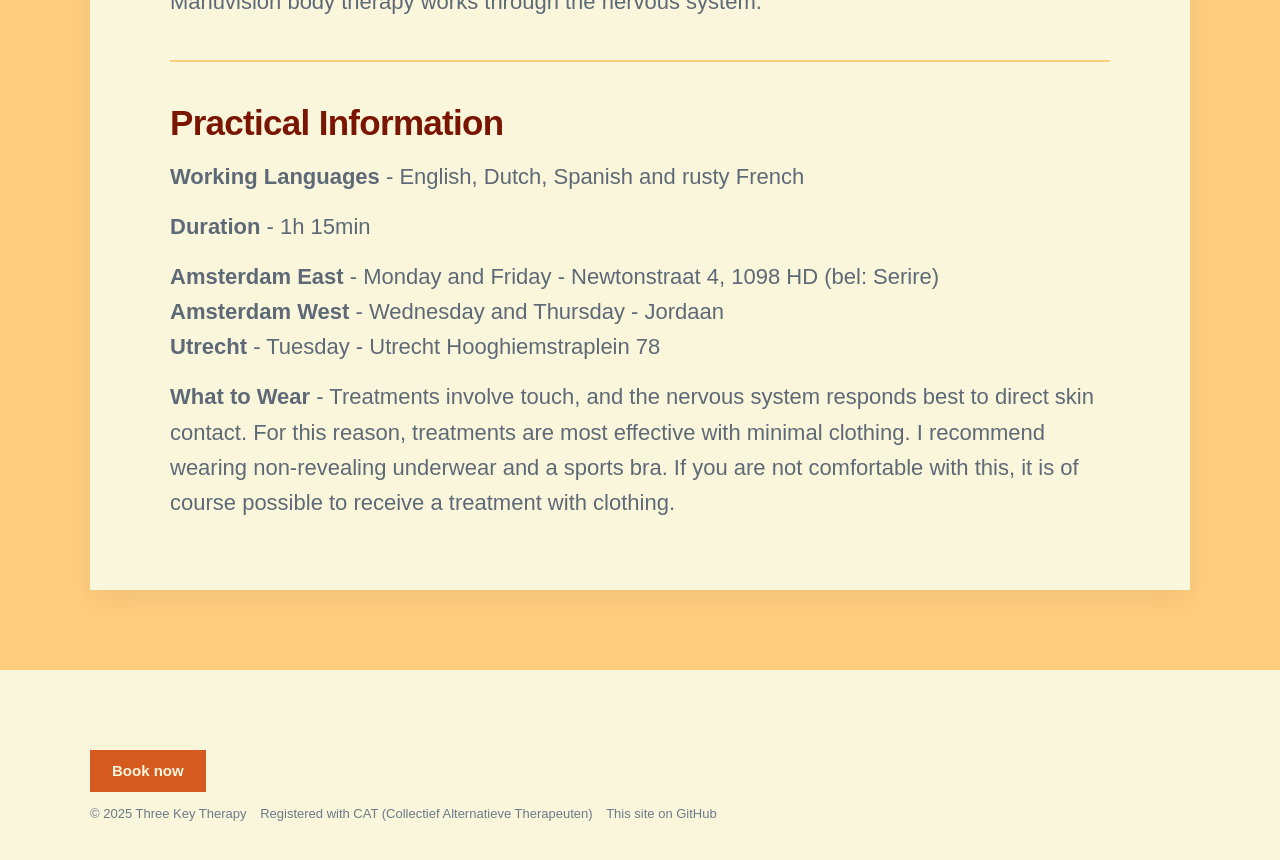
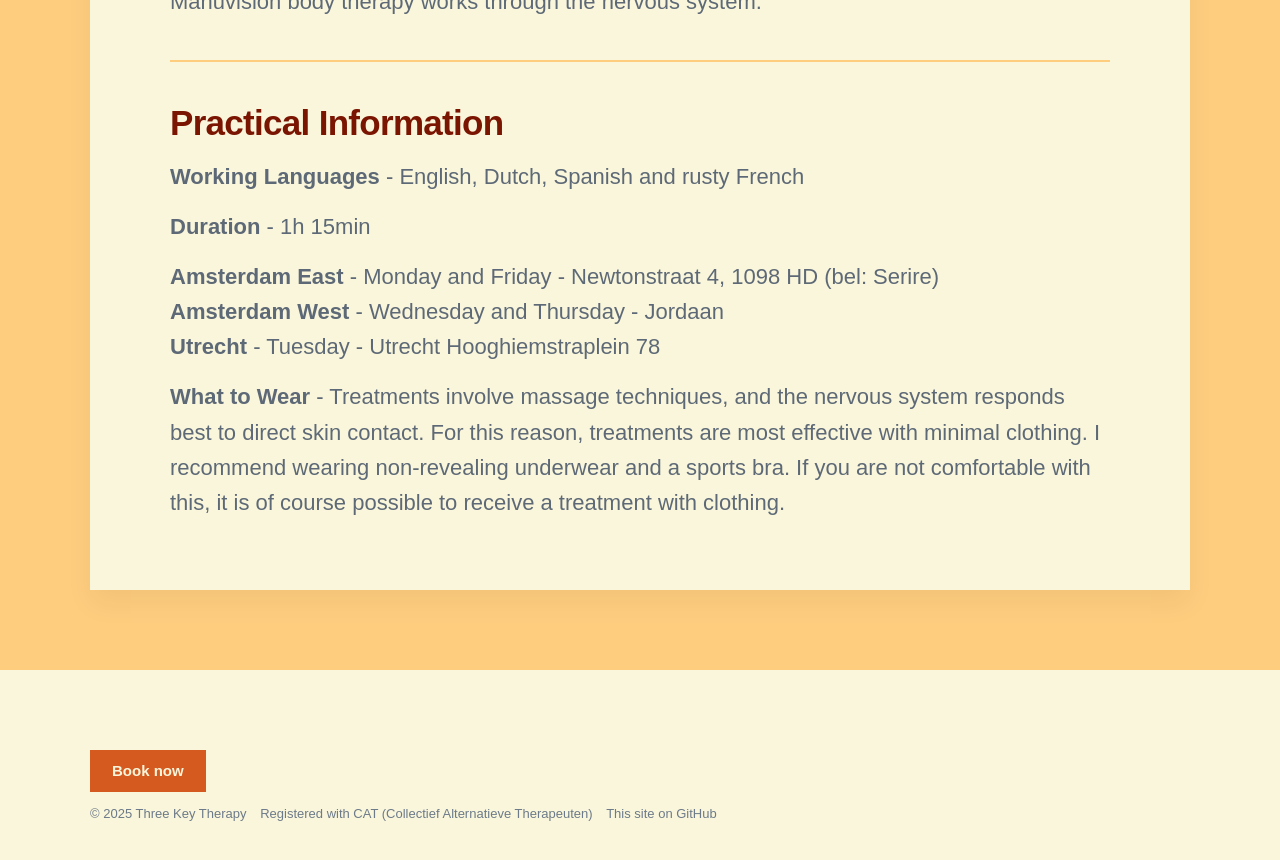
Before and after one commit to threekeytherapy/threekeytherapy.com, a Jekyll site: the page built from _projects/bodytherapy.md, in a window 1280 px wide and 900 px high, scrolled down 3643 px. Shown: the top 860 px of the window. Built offline with Jekyll 4.4.1, drawn with Linux system fonts in a browser that asks for light colours; nearby versions of some CDN libraries; some web fonts are replaced; some of the changed text lies outside the part shown.

Commit message:
replcaes touch with massage techniques

```diff
--- a/_projects/bodytherapy.md
+++ b/_projects/bodytherapy.md
@@ -1,7 +1,7 @@
 ---
 title: Individual therapy sessions
 subtitle:
-description: Release old tensions, restore balance to your nervous system, and activate your body’s natural healing processes. Sessions involve touch, breathing, and conversation. Available in English, Dutch, Spanish, and (basic) French. Amsterdam West & East, and Utrecht.
+description: Release old tensions, restore balance to your nervous system, and activate your body’s natural healing processes. Sessions involve massage techniques, breathing, and conversation. Available in English, Dutch, Spanish, and (basic) French. Amsterdam West & East, and Utrecht.
 featured_image: /images/treatment2.jpg
 homepage_image: /images/treatment2.jpg
 date: 2023-11-01 00:00:00
@@ -24,7 +24,7 @@
 
 ## What can I expect in a session?
 
-During a therapy session we work together with a combination of touch, breathing, and conversation to release the tensions and blockages underlying your physical and psychological symptoms.
+During a therapy session we work together with a combination of massage techniques, breathing, and conversation to release the tensions and blockages underlying your physical and psychological symptoms.
 
 This may include:
 
@@ -96,7 +96,7 @@
 **Amsterdam West** - Wednesday and Thursday - Jordaan
 **Utrecht** - Tuesday - Utrecht Hooghiemstraplein 78
 
-**What to Wear** - Treatments involve touch, and the nervous system responds best to direct skin contact.
+**What to Wear** - Treatments involve massage techniques, and the nervous system responds best to direct skin contact.
 For this reason, treatments are most effective with minimal clothing.
 I recommend wearing non-revealing underwear and a sports bra.
 If you are not comfortable with this, it is of course possible to receive a treatment with clothing.
```
